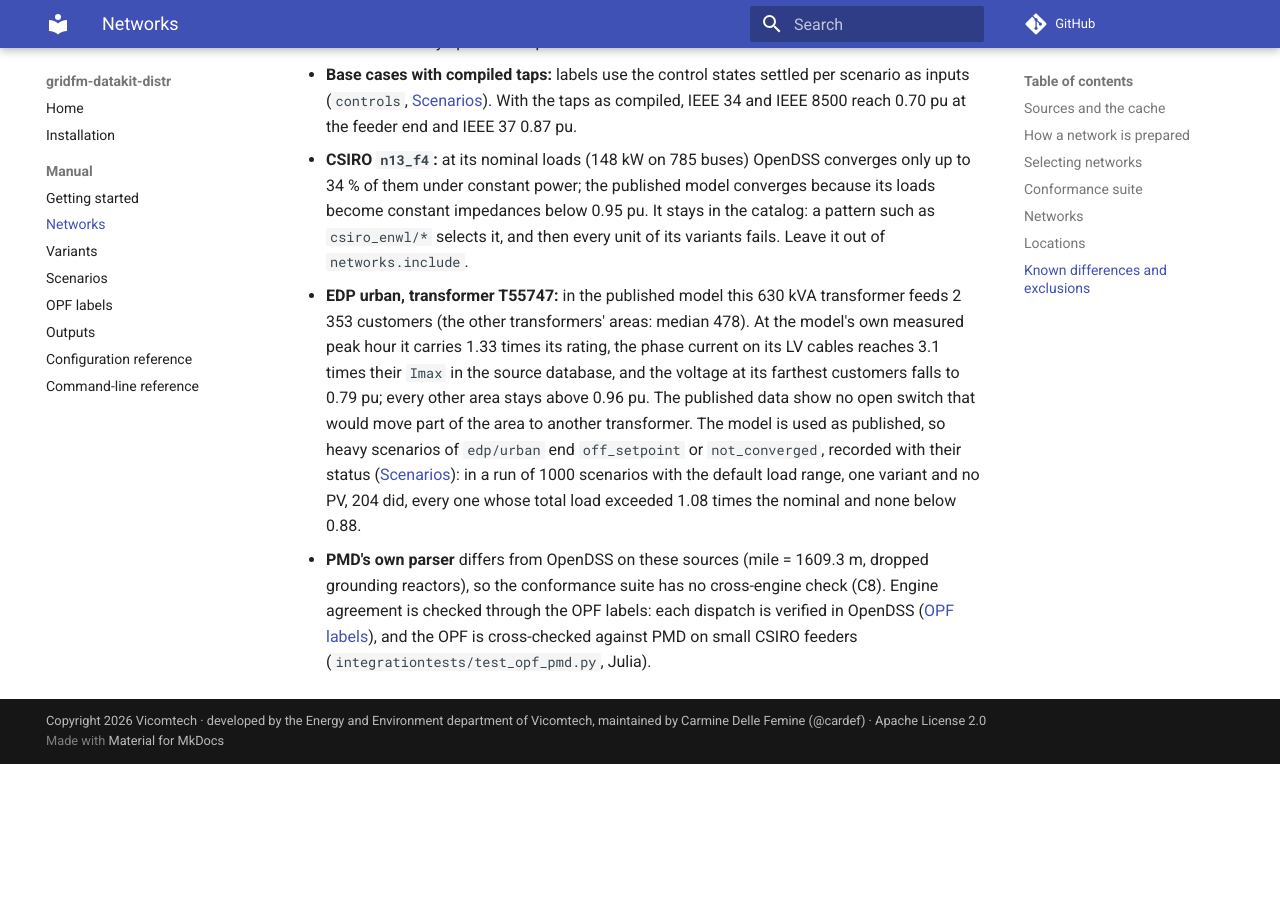
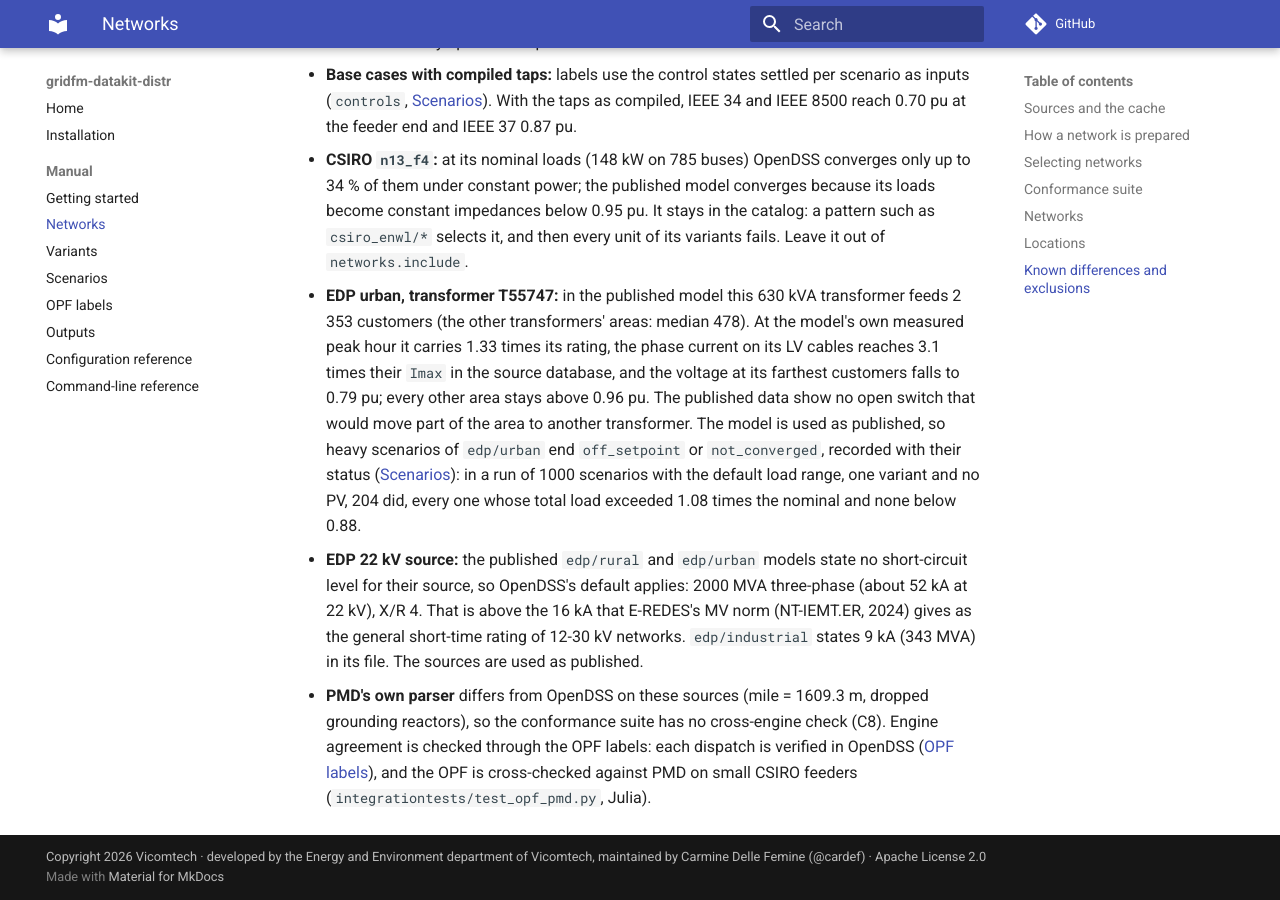
Before and after one commit to gridfm/gridfm-datakit-distr, an MkDocs documentation site: the page built from docs/manual/networks.md, in a window 1280 px wide and 900 px high, scrolled down 5149 px. Built offline with MkDocs 1.6.1 and Material for MkDocs 9.7.7, drawn with Linux system fonts in a browser that asks for light colours; comment, search, counter and statistics services are not loaded; before the commit the page ends 5913 px from its top, so only the background shows below that.

Commit message:
docs: the EDP rural and urban 22 kV source short-circuit level is OpenDSS's default
The published rural and urban models state no short-circuit level, so the
engine's 2000 MVA default applies, above the 16 kA general rating of the
E-REDES MV norm; the industrial model states 9 kA. Noted under known
differences; no value changes.

Signed-off-by: cardef <carmine.dellefemine@gmail.com>

```diff
--- a/docs/manual/networks.md
+++ b/docs/manual/networks.md
@@ -142,6 +142,11 @@ The sample `scripts/config/pvgis.yaml` places the CSIRO feeders at Manchester (5
   ([Scenarios](scenarios.md#power-flow-and-statuses)): in a run of 1000 scenarios with the default
   load range, one variant and no PV, 204 did, every one whose total load exceeded 1.08 times the
   nominal and none below 0.88.
+- **EDP 22 kV source:** the published `edp/rural` and `edp/urban` models state no short-circuit
+  level for their source, so OpenDSS's default applies: 2000 MVA three-phase (about 52 kA at
+  22 kV), X/R 4. That is above the 16 kA that E-REDES's MV norm (NT-IEMT.ER, 2024) gives as the
+  general short-time rating of 12-30 kV networks. `edp/industrial` states 9 kA (343 MVA) in its
+  file. The sources are used as published.
 - **PMD's own parser** differs from OpenDSS on these sources (mile = 1609.3 m, dropped grounding
   reactors), so the conformance suite has no cross-engine check (C8). Engine agreement is checked
   through the OPF labels: each dispatch is verified in OpenDSS ([OPF labels](opf.md)), and the OPF
```
